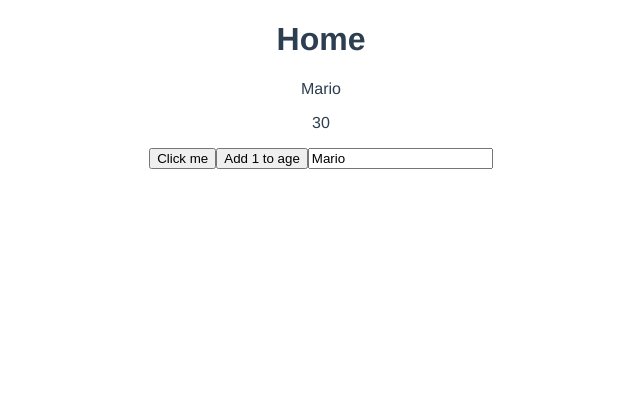
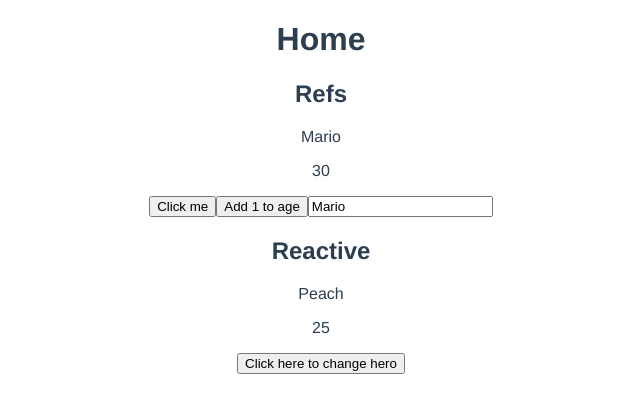
Before and after one commit to Giapa/Learning-Journey, a Vue app in the folder Vue/v3-blog/: page / in a window 1280 px wide. Shown: the top 412 px of the page, without its empty margins (319-959 px from the left). Built offline with nearby package versions, Linux system fonts and the light colour scheme.

Commit message:
Add reactive objects

```diff
--- a/Vue/v3-blog/src/views/Home.vue
+++ b/Vue/v3-blog/src/views/Home.vue
@@ -1,16 +1,22 @@
 <template>
   <div class="home">
     <h1>Home</h1>
+    <h2>Refs</h2>
     <p>{{ name }}</p>
     <p>{{ age }}</p>
     <button @click="handleClick">Click me</button>
     <button @click="age++">Add 1 to age</button>
     <input type="text" v-model="name" />
+    <br />
+    <h2>Reactive</h2>
+    <p>{{ reactivename.name }}</p>
+    <p>{{ reactivename.age }}</p>
+    <button @click="updateReactive">Click here to change hero</button>
   </div>
 </template>
 
 <script>
-import { ref } from "@vue/reactivity";
+import { ref, reactive } from "@vue/reactivity";
 export default {
   name: "Home",
   setup() {
@@ -19,12 +25,19 @@ export default {
     const name = ref("Mario");
     const age = ref(30);
 
+    const reactivename = reactive({ name: "Peach", age: 25 });
+
     const handleClick = () => {
       age.value = 40;
       name.value = "Luigi";
     };
 
-    return { name, age, handleClick };
+    const updateReactive = () => {
+      reactivename.name = "Daisy";
+      reactivename.age = "27";
+    };
+
+    return { name, age, handleClick, reactivename, updateReactive };
   },
 };
 </script>
```
